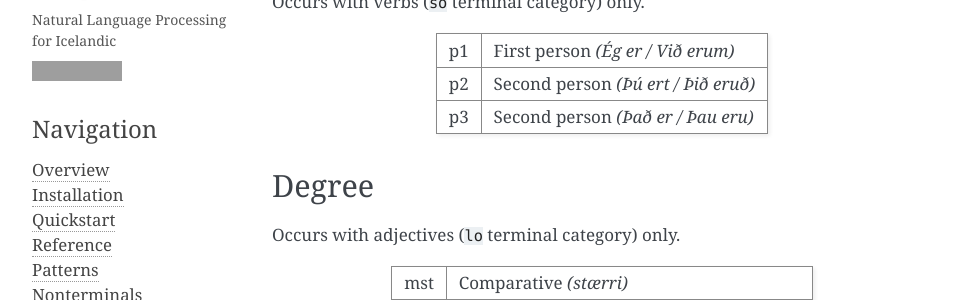
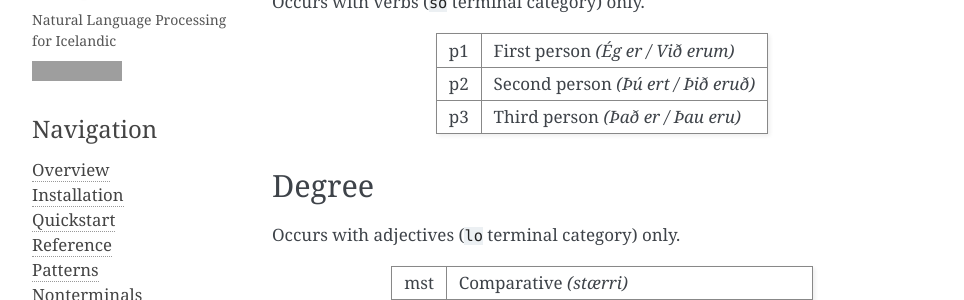
Before and after one commit to mideind/GreynirEngine, a Sphinx documentation site: the page built from doc/terminals.rst, in a window 1280 px wide and 900 px high, scrolled down 2915 px. Shown: the part 155-455 px from the top of the window, without its empty margins (148-1112 px from the left). Built offline with Sphinx 7.4.7, drawn with Linux system fonts in a browser that asks for light colours; grey boxes are pictures that could not be loaded.

Commit message:
Fixed typo in doc/terminals.rst

```diff
--- a/doc/terminals.rst
+++ b/doc/terminals.rst
@@ -180,7 +180,7 @@ Occurs with verbs (``so`` terminal category) only.
 +------------+---------------------------------------------------+
 | p2         | Second person *(Þú ert / Þið eruð)*               |
 +------------+---------------------------------------------------+
-| p3         | Second person *(Það er / Þau eru)*                |
+| p3         | Third person *(Það er / Þau eru)*                 |
 +------------+---------------------------------------------------+
 
 Degree
```
